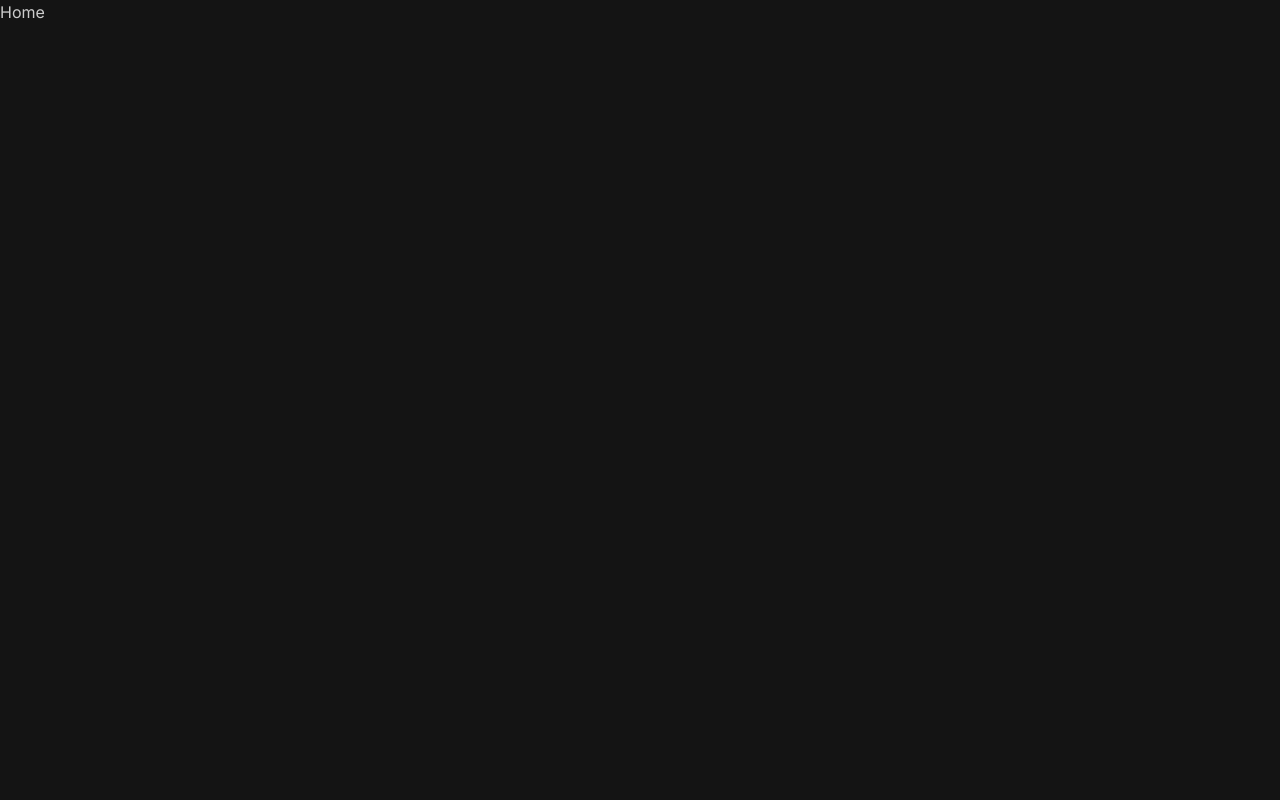
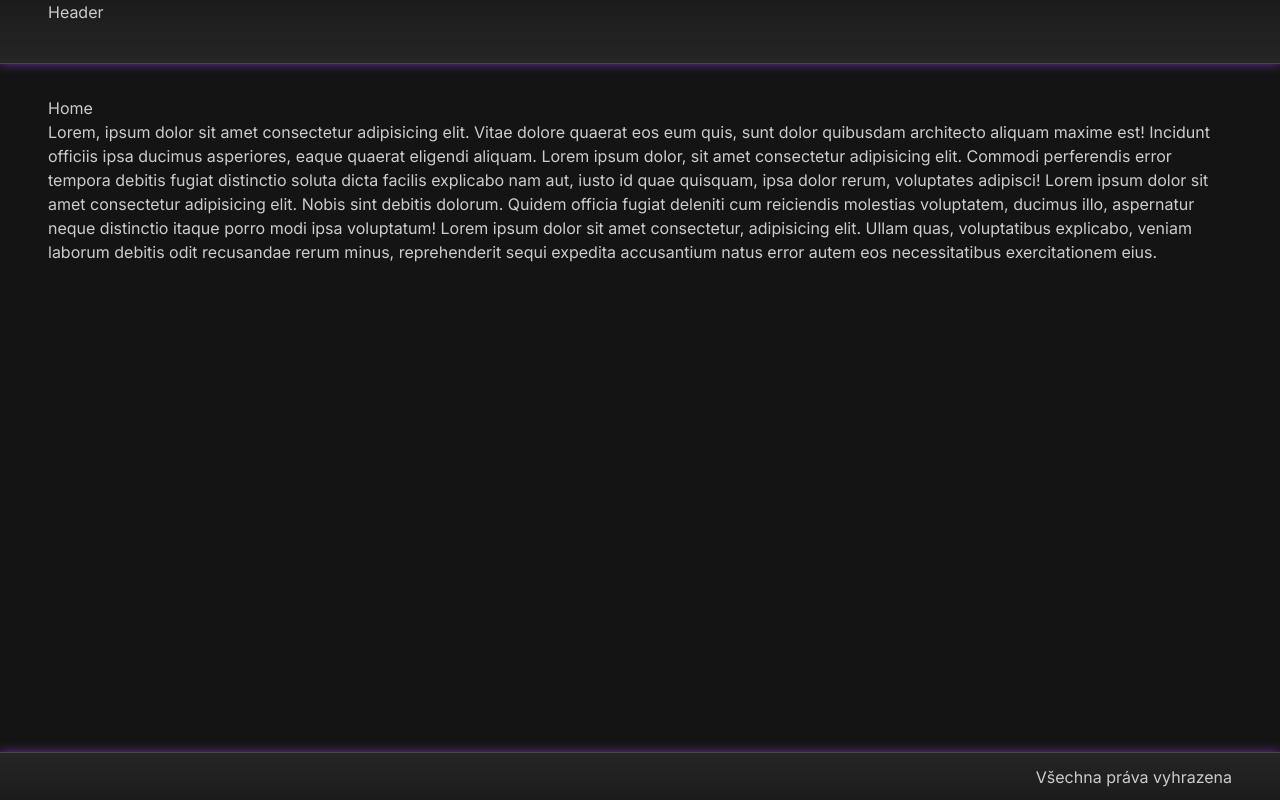
Before and after one commit to PetrGrabovsky/grabovsky-tech, a Next.js app: page / in a window 1280 px wide. Built offline with nearby package versions, Linux system fonts and the light colour scheme.

Commit message:
feat: Vytvoř a integruj základ Header a Footer
- Přidej základní obsah do Home

```diff
--- a/app/layout.tsx
+++ b/app/layout.tsx
@@ -3,6 +3,8 @@ import '@/styles/globals.css';
 import clsx from 'clsx';
 import { ReactNode } from 'react';
 
+import Footer from '@/components/layout/Footer';
+import Header from '@/components/layout/Header';
 import { inter } from '@/styles/fonts';
 
 interface RootLayoutProps {
@@ -19,7 +21,9 @@ const RootLayout = ({ children }: RootLayoutProps) => {
           'text-text-primary antialiased'
         )}
       >
-        {children}
+        <Header />
+        <main className='mb-8 mt-24 flex-grow'>{children}</main>
+        <Footer />
       </body>
     </html>
   );
--- a/app/page.tsx
+++ b/app/page.tsx
@@ -1,5 +1,25 @@
 const Home = () => {
-  return <section>Home</section>;
+  return (
+    <section className='container'>
+      <h1>Home</h1>
+      <p>
+        Lorem, ipsum dolor sit amet consectetur adipisicing elit. Vitae dolore
+        quaerat eos eum quis, sunt dolor quibusdam architecto aliquam maxime
+        est! Incidunt officiis ipsa ducimus asperiores, eaque quaerat eligendi
+        aliquam. Lorem ipsum dolor, sit amet consectetur adipisicing elit.
+        Commodi perferendis error tempora debitis fugiat distinctio soluta dicta
+        facilis explicabo nam aut, iusto id quae quisquam, ipsa dolor rerum,
+        voluptates adipisci! Lorem ipsum dolor sit amet consectetur adipisicing
+        elit. Nobis sint debitis dolorum. Quidem officia fugiat deleniti cum
+        reiciendis molestias voluptatem, ducimus illo, aspernatur neque
+        distinctio itaque porro modi ipsa voluptatum! Lorem ipsum dolor sit amet
+        consectetur, adipisicing elit. Ullam quas, voluptatibus explicabo,
+        veniam laborum debitis odit recusandae rerum minus, reprehenderit sequi
+        expedita accusantium natus error autem eos necessitatibus exercitationem
+        eius.
+      </p>
+    </section>
+  );
 };
 
 export default Home;
--- /dev/null
+++ b/components/layout/Footer.tsx
@@ -0,0 +1,11 @@
+const Footer = () => {
+  return (
+    <footer className='layout-background flex h-12 border-t bg-gradient-to-t'>
+      <div className='container flex items-center justify-end'>
+        Všechna práva vyhrazena
+      </div>
+    </footer>
+  );
+};
+
+export default Footer;
--- /dev/null
+++ b/components/layout/Header.tsx
@@ -0,0 +1,15 @@
+import clsx from 'clsx';
+
+const Header = () => {
+  return (
+    <header
+      className={clsx(
+        'layout-background fixed inset-0 h-16 border-b bg-gradient-to-b'
+      )}
+    >
+      <div className='container'>Header</div>
+    </header>
+  );
+};
+
+export default Header;
```
